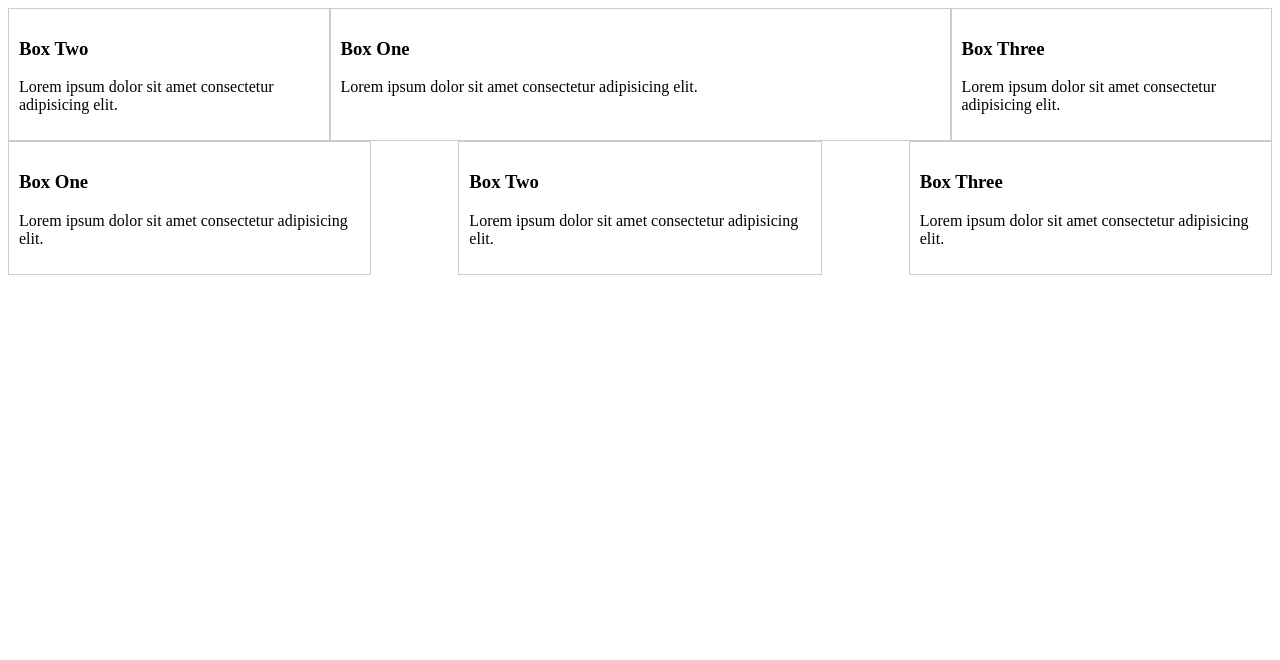
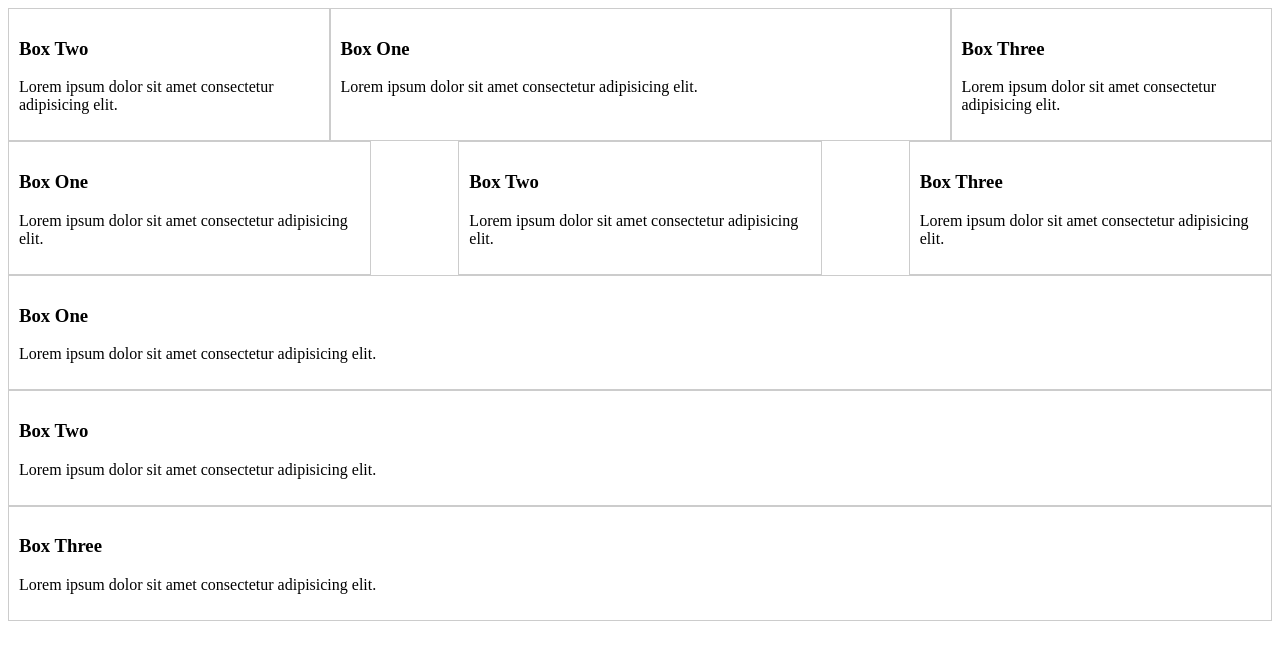
Before and after one commit to TianaJohnson/flex_box, a plain HTML site: page index.html in a window 1280 px wide. Drawn offline with Linux system fonts and the light colour scheme.

Commit message:
container 3 div

```diff
--- a/flex.css
+++ b/flex.css
@@ -21,7 +21,7 @@
 }
 
 
-.container-1 div, .container-2 div{
+.container-1 div, .container-2 div, .container-3 div{
     border: 1px #ccc solid;
     padding: 10px;
 }
--- a/index.html
+++ b/index.html
@@ -37,6 +37,20 @@
                 <p> Lorem ipsum dolor sit amet consectetur adipisicing elit.</p>
             </div>
         </div>
+        <div class="container-3">
+            <div class="container-3-box">
+                <h3>Box One</h3>
+                <p> Lorem ipsum dolor sit amet consectetur adipisicing elit.</p>
+            </div>
+            <div class="container-3-box">
+                <h3>Box Two</h3>
+                <p> Lorem ipsum dolor sit amet consectetur adipisicing elit.</p>
+            </div>
+            <div class="container-3-box">
+                <h3>Box Three</h3>
+                <p> Lorem ipsum dolor sit amet consectetur adipisicing elit.</p>
+            </div>
+        </div>
 
     </body>
 </html>
```
